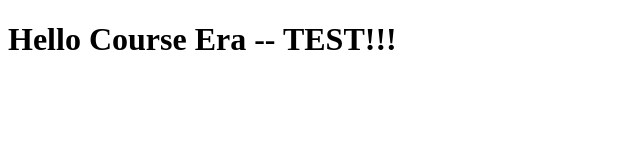
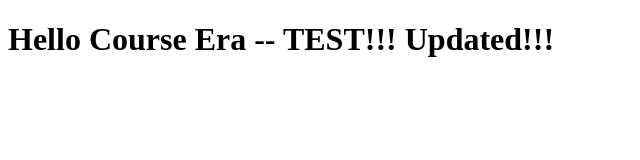
Before and after one commit to ravichandanmahadev/FirstAngular, a plain HTML site: page index.html in a window 1280 px wide. Shown: the whole page, without its empty margins (0-640 px from the left). Drawn offline with Linux system fonts and the light colour scheme.

Commit message:
First File--update

```diff
--- a/index.html
+++ b/index.html
@@ -5,6 +5,6 @@
     <title>Hello </title>
   </head>
   <body>
-    <h1>Hello Course Era -- TEST!!!</h1>
+    <h1>Hello Course Era -- TEST!!! Updated!!!</h1>
   </body>
 </html>
```
